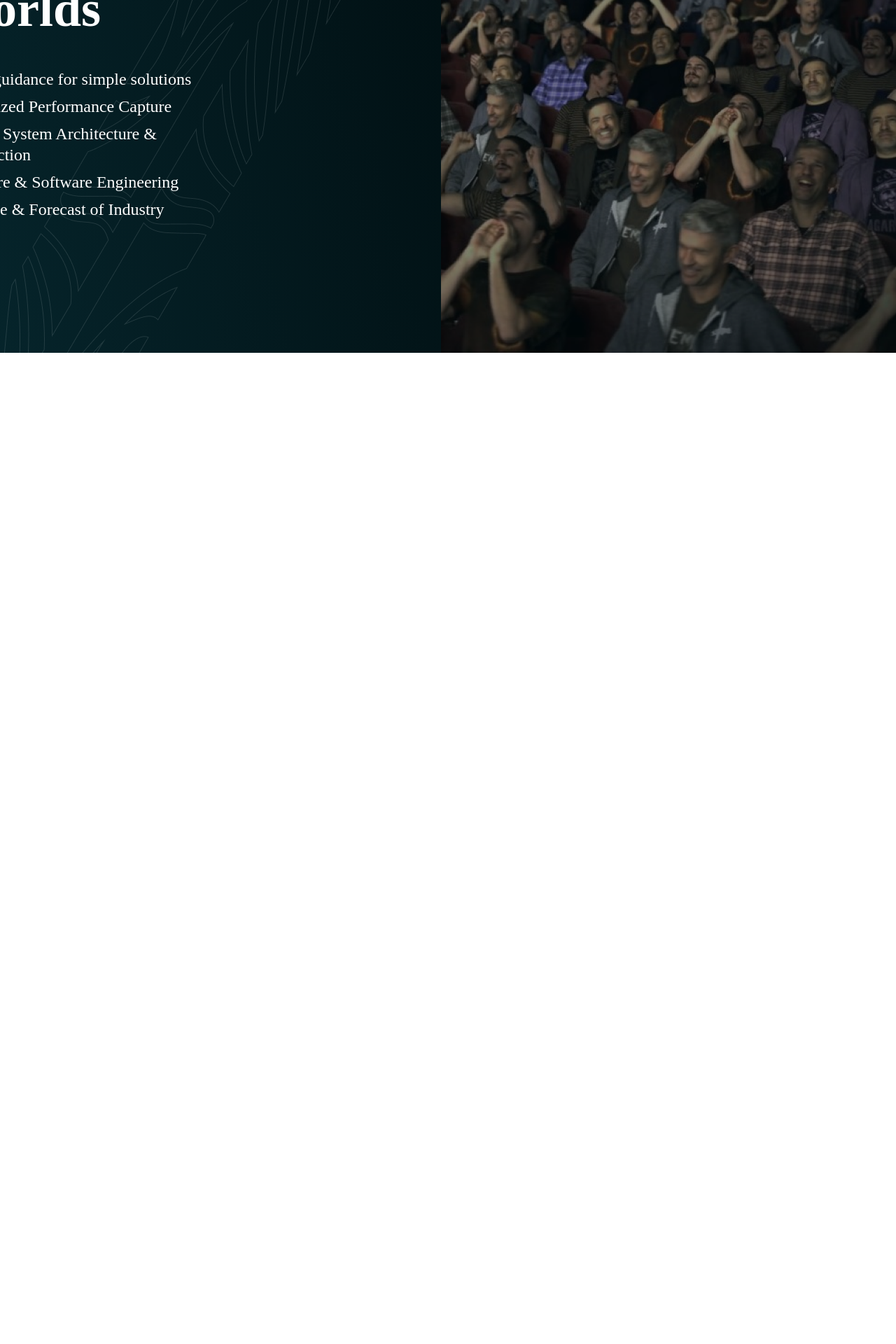
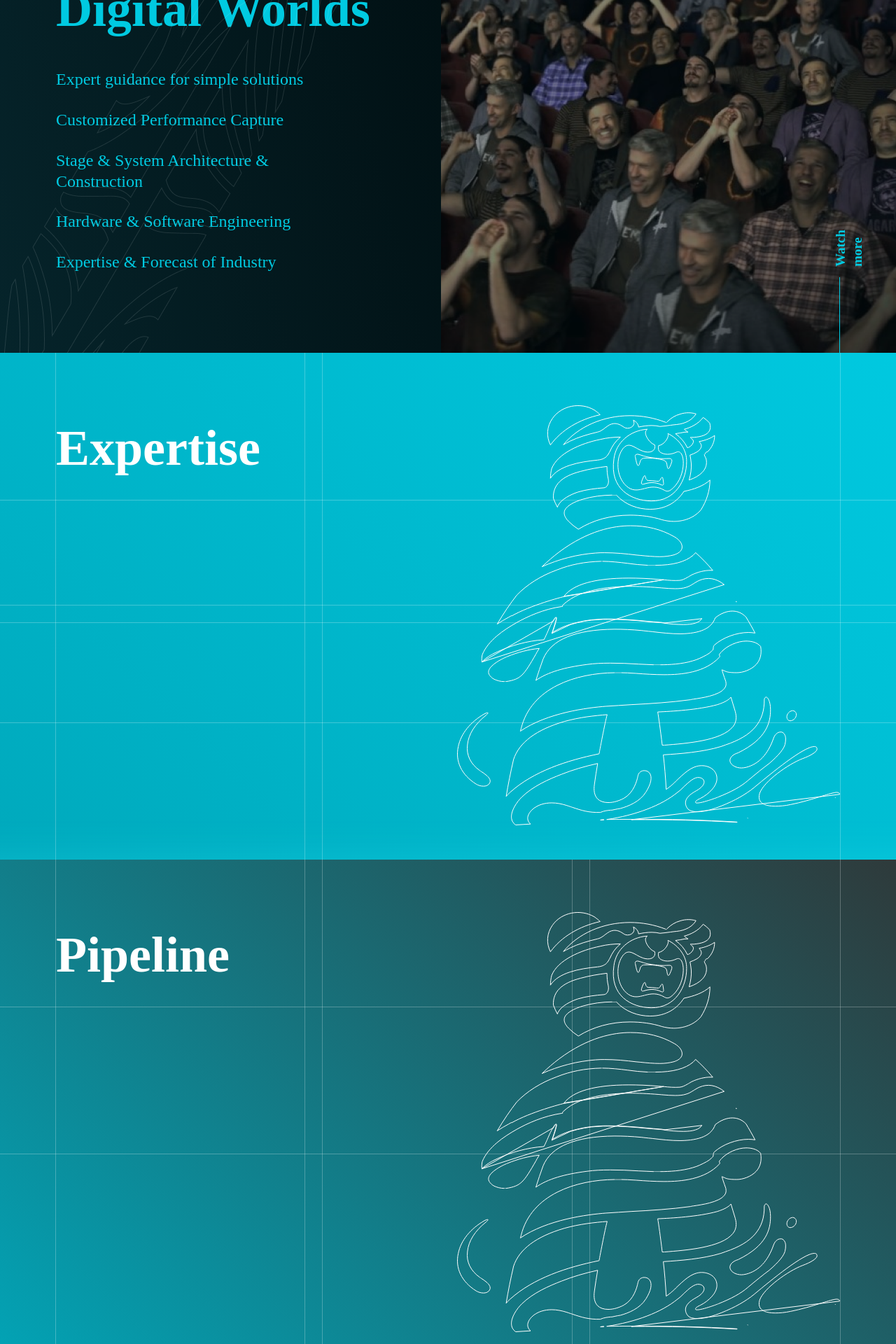
Before and after one commit to vernigora2k/wildcapture, a React (Create React App) app: page /whatwedo in a window 1280 px wide. Shown: the part 220-2140 px from the top of the page at 70% size. Before the commit the page ends 800 px from the top, so only its background shows below. Built offline with nearby package versions, Linux system fonts and the light colour scheme; a web font is replaced by a local one.

Commit message:
Added whatwedo banner

```diff
--- /dev/null
+++ b/src/components/Expertise.js
@@ -0,0 +1,22 @@
+import React, { Fragment, useState } from 'react';
+import './Expertise.scss'
+
+export const Expertise = () => {
+
+
+    return (
+        <section className="expertise">
+            <div className="expertise__shell">
+                <div className="expertise__layer">
+                    <div className="expertise__title">Expertise</div>
+
+
+                    <div className="expertise__logo">
+                        <img src={"../img/work-main-image.svg"} />
+                    </div>
+
+                </div>
+            </div>
+        </section>
+    )
+}
--- /dev/null
+++ b/src/components/Expertise.scss
@@ -0,0 +1,117 @@
+.expertise {
+    color: white;
+    width: 1440px;
+    min-height: 724px;
+    background: linear-gradient(224.68deg, #00CAE1 0%, #00A8BB 100%);
+    box-shadow: 0px 0px 48px rgba(44, 233, 255, 0.25);
+    position: relative;
+}
+
+.expertise__shell {
+    display: flex;
+    justify-content: center;
+}
+
+.expertise__shell:before {
+    content: '';
+    position: absolute;
+    width: 1440px;
+    height: 1px;
+    left: 0px;
+    top: 385px;
+    background:  rgba(255, 255, 255, .25);
+    z-index: 0;
+}
+
+.expertise__shell::after {
+    content: '';
+    position: absolute;
+    width: 1440px;
+    height: 1px;
+    left: 0px;
+    top: 528px;
+    background:  rgba(255, 255, 255, .25);
+    z-index: 0;
+}
+
+.expertise__layer {
+    width: 1120px;
+    min-height: 724px;
+    display: flex;
+    flex-direction: column;
+    border-left: 1px solid rgba(255, 255, 255, .25);
+    border-right: 1px solid rgba(255, 255, 255, .25);
+}
+
+.expertise__layer:before {
+    content: '';
+    position: absolute;
+    width: 1px;
+    height: 100%;
+    left: 515px;
+    top: 0px;
+    background:  rgba(255, 255, 255, .25);
+    z-index: 0;
+}
+
+.expertise__layer::after {
+    content: '';
+    position: absolute;
+    width: 1px;
+    height: 100%;
+    left: 540px;
+    top: 0px;
+    background:  rgba(255, 255, 255, .25);
+    z-index: 0;
+}
+
+.expertise__title {
+    font-size: 72px;
+    font-weight: 600;
+    margin-top: 100px;
+}
+
+.expertise__title:before {
+    content: '';
+    position: absolute;
+    width: 1440px;
+    height: 1px;
+    left: 0px;
+    top: 210px;
+    background:  rgba(255, 255, 255, .25);
+    z-index: 0;
+}
+
+.expertise__title::after {
+    content: '';
+    position: absolute;
+    width: 1440px;
+    height: 1px;
+    left: 0px;
+    top: 360px;
+    background:  rgba(255, 255, 255, .25);
+    z-index: 0;
+}
+
+.expertise__videos {
+    display: flex;
+    flex-wrap: wrap;
+    width: 100%;
+    // justify-content: center;
+}
+
+.expertise__videos-item {
+    width: 358px;
+    height: 210px;
+    position: relative;
+    margin-top: 40px;
+    z-index: 2;
+}
+
+
+.expertise__logo {
+    position: absolute;
+    right: 160px;
+    top: 75px;
+    z-index: 1;
+}
--- /dev/null
+++ b/src/components/Pipeline.js
@@ -0,0 +1,22 @@
+import React, { Fragment, useState } from 'react';
+import './Pipeline.scss'
+
+export const Pipeline = () => {
+
+
+    return (
+        <section className="pipeline">
+            <div className="pipeline__shell">
+                <div className="pipeline__layer">
+                    <div className="pipeline__title">Pipeline</div>
+
+
+                    <div className="pipeline__logo">
+                        <img src={"../img/work-main-image.svg"} />
+                    </div>
+
+                </div>
+            </div>
+        </section>
+    )
+}
--- /dev/null
+++ b/src/components/Pipeline.scss
@@ -0,0 +1,117 @@
+.pipeline {
+    color: white;
+    width: 1440px;
+    min-height: 724px;
+    background: linear-gradient(224.68deg, #303636 0%, #00A8BB 100%);
+    box-shadow: 0px 0px 48px rgba(44, 233, 255, 0.25);
+    position: relative;
+}
+
+.pipeline__shell {
+    display: flex;
+    justify-content: center;
+}
+
+.pipeline__shell:before {
+    content: '';
+    position: absolute;
+    width: 1px;
+    height: 100%;
+    left: 897px;
+    top: 0px;
+    background:  rgba(255, 255, 255, .25);
+    z-index: 0;
+}
+
+.pipeline__shell::after {
+    content: '';
+    position: absolute;
+    width: 1px;
+    height: 100%;
+    left: 922px;
+    top: 0px;
+    background:  rgba(255, 255, 255, .25);
+    z-index: 0;
+}
+
+.pipeline__layer {
+    width: 1120px;
+    min-height: 724px;
+    display: flex;
+    flex-direction: column;
+    border-left: 1px solid rgba(255, 255, 255, .25);
+    border-right: 1px solid rgba(255, 255, 255, .25);
+}
+
+.pipeline__layer:before {
+    content: '';
+    position: absolute;
+    width: 1px;
+    height: 100%;
+    left: 515px;
+    top: 0px;
+    background:  rgba(255, 255, 255, .25);
+    z-index: 0;
+}
+
+.pipeline__layer::after {
+    content: '';
+    position: absolute;
+    width: 1px;
+    height: 100%;
+    left: 540px;
+    top: 0px;
+    background:  rgba(255, 255, 255, .25);
+    z-index: 0;
+}
+
+.pipeline__title {
+    font-size: 72px;
+    font-weight: 600;
+    margin-top: 100px;
+}
+
+.pipeline__title:before {
+    content: '';
+    position: absolute;
+    width: 1440px;
+    height: 1px;
+    left: 0px;
+    top: 210px;
+    background:  rgba(255, 255, 255, .25);
+    z-index: 0;
+}
+
+.pipeline__title::after {
+    content: '';
+    position: absolute;
+    width: 1440px;
+    height: 1px;
+    left: 0px;
+    top: 420px;
+    background:  rgba(255, 255, 255, .25);
+    z-index: 0;
+}
+
+.pipeline__videos {
+    display: flex;
+    flex-wrap: wrap;
+    width: 100%;
+    // justify-content: center;
+}
+
+.pipeline__videos-item {
+    width: 358px;
+    height: 210px;
+    position: relative;
+    margin-top: 40px;
+    z-index: 2;
+}
+
+
+.pipeline__logo {
+    position: absolute;
+    right: 160px;
+    top: 75px;
+    z-index: 1;
+}
--- a/src/pages/WhatWeDo.js
+++ b/src/pages/WhatWeDo.js
@@ -1,14 +1,16 @@
 import React, { Fragment, useState } from 'react'
+import { Expertise } from '../components/Expertise'
+import { Pipeline } from '../components/Pipeline'
 import './Whatwedo.scss'
 
 export const WhatWeDo = () => {
     // const [whatWeDoPage, setWhatWeDoPage] = useState(window.location.href.includes('whatwedo'))
     return (
         <Fragment>
-            <section className="whatwedo-banner" >
+            <section className="whatwedo__banner" >
+                <div className="whatwedo__layer">
                     <img className="banner-image" src={"../img/banner-homepage.png"} />
                     <div className="banner-left-layer">
-
                         {/* <div className="whatwedo__logo"></div> */}
                         <div className="whatwedo__title"><span>Evolving</span> the Digital Worlds</div>
                         <div className="whatwedo__text">
@@ -28,10 +30,12 @@ export const WhatWeDo = () => {
                                 Expertise & Forecast of Industry
                             </span>
                         </div>
-
                     </div>
                     <img className="banner-upper-layer" src={"../img/banner-whatwedo-page.png"} />
+                </div>
             </section>
+            <Expertise />
+            <Pipeline />
         </Fragment>
     )
 }
--- a/src/pages/Whatwedo.scss
+++ b/src/pages/Whatwedo.scss
@@ -1,8 +1,40 @@
-section.whatwedo-banner {
+section.whatwedo__banner {
     width: 1440px;
     height: 724px;
     position: relative;
     z-index: 1;
+}
+
+.whatwedo__banner::before {
+    content: '';
+    position: absolute;
+    width: 1px;
+    height: 108px;
+    left: 1279px;
+    top: 616px;
+    background: #00CAE1;
+    z-index: 2;
+}
+
+.whatwedo__banner::after {
+    content: 'Watch more';
+    position: absolute;
+    width: 98px;
+    height: 24px;
+    left: 1232px;
+    top: 540px;
+    font-family: Geogrotesque;
+    font-style: normal;
+    font-weight: 600;
+    font-size: 19px;
+    line-height: 24px;
+    color: #00CAE1;
+    transform: rotate(-90deg);
+    z-index: 2;
+}
+
+.whatwedo__layer {
+
 }
 
 .banner-image {
@@ -39,6 +71,8 @@ section.whatwedo-banner {
     font-size: 72px;
     line-height: 89px;
     margin-top: 100px;
+    padding-left: 160px;
+    color: #00CAE1;
 }
 
 .whatwedo__title span {
@@ -47,7 +81,7 @@ section.whatwedo-banner {
 
 .whatwedo__text {
     width: 357px;
-    height: 216px;
+    height: 291px;
     display: flex;
     flex-direction: column;
     justify-content: space-between;
@@ -55,6 +89,12 @@ section.whatwedo-banner {
     font-size: 24px;
     line-height: 30px;
     margin-top: 40px;
+    padding-left: 160px;
+}
+
+.whatwedo__text span {
+    color: #00CAE1;
+    font-size: 24px;
 }
 
 .banner-upper-layer {
```
Also changed, not shown: 1 other file (tests, documents, lock files or other folders). Lines whose indentation alone changed are shown as unchanged.
